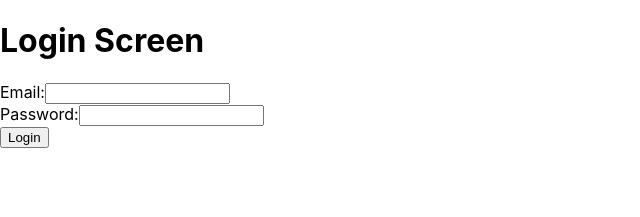
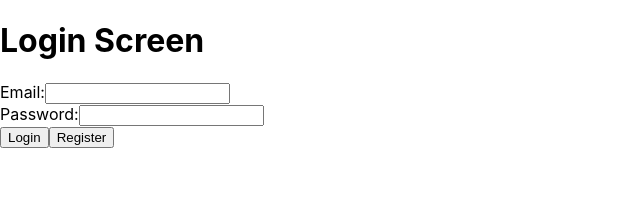
Before and after one commit to jamesespericueta/bitcamp-2023, a React (Create React App) app in the folder frontend/: page / in a window 1280 px wide. Shown: the top 217 px of the page, without its empty margins (0-640 px from the left). Built offline with nearby package versions, Linux system fonts and the light colour scheme.

Commit message:
added reigster button

```diff
--- a/frontend/src/login.js
+++ b/frontend/src/login.js
@@ -10,6 +10,16 @@ const overHeader = {
   headers: {
     'Content-Type': 'application/json'
   }
+}
+
+function RegisterButton(){
+  let navigate = useNavigate();
+
+  return(
+    <button id="reigster-button" onClick={() => navigate("/register")}>
+      Register
+    </button>
+  )
 }
 
 function LoginScreen() {
@@ -29,7 +39,7 @@ function LoginScreen() {
         "password": password
       });
       console.log("before ax");
-      const response = await axios.post('http://localhost:8000/api/login', json);
+      const response = await axios.post('http://localhost:8000/api/login', json, overHeader);
       // Perform login logic here
       //const[currentUser, setCurrentUser] = useState("");
       setUser({'userID': response.userID});
@@ -70,6 +80,7 @@ function LoginScreen() {
         </label>
         <br />
         <button type="submit">Login</button>
+        <RegisterButton />
       </form>
     </div>
     </AuthContext.Provider>
```
